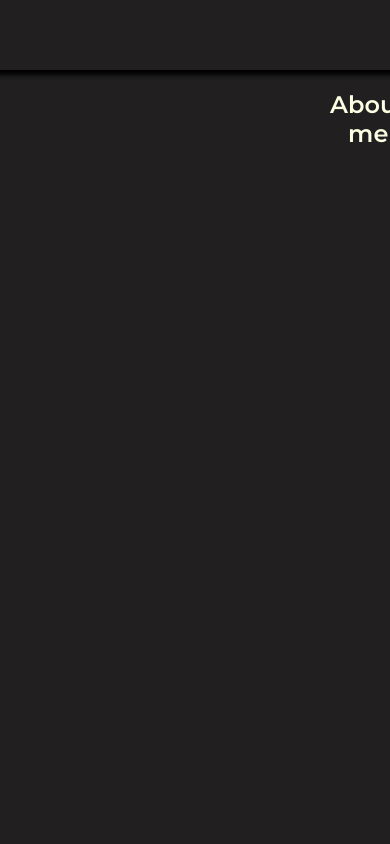
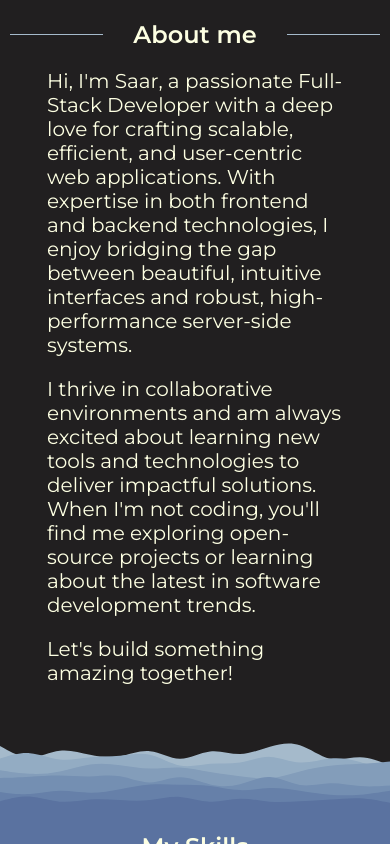
Before and after one commit to Saar25/saar25.github.io, a Next.js app: page / in a window 390 px wide. Built offline with nearby package versions, Linux system fonts and the light colour scheme.

Commit message:
added some responsivness to mobile

```diff
--- a/src/components/app/app.module.scss
+++ b/src/components/app/app.module.scss
@@ -14,6 +14,10 @@
         width: 100%;
         flex-shrink: 0;
         height: 70px;
+
+        @media only screen and (max-width: 700px) {
+            display: none;
+        }
 
         &::after {
             box-shadow: 0 10px 5px -5px black;
--- a/src/components/card-preview-list/card-preview-list.tsx
+++ b/src/components/card-preview-list/card-preview-list.tsx
@@ -20,7 +20,7 @@ export const CardPreviewList = ({ cards }: CardPreviewListProps) => {
                 loop={true}
                 centeredSlides={true}
                 autoplay={{ delay: 2500 }}
-                slidesPerView={5}
+                slidesPerView={4.5}
             >
                 {cards.map(card => (
                     <SwiperSlide className={styles['card-preview-list-swiper-slide']}>
--- a/src/components/card-preview/card-preview.module.scss
+++ b/src/components/card-preview/card-preview.module.scss
@@ -1,7 +1,8 @@
 @use '../../styles/variables.scss';
 
 .card-preview-container {
-    width: 200px;
+    width: 100%;
+
     .card-preview-rotation {
         transition: 200ms;
         margin: 30px 10px 0;
@@ -36,6 +37,7 @@
 
         .card-preview-image {
             width: 100%;
+            object-fit: contain;
             filter: drop-shadow(0 0 5px black);
         }
     }
--- a/src/components/main/main.module.scss
+++ b/src/components/main/main.module.scss
@@ -20,7 +20,11 @@
     }
 
     .main-section {
-        padding: 20px 300px;
+        padding: 20px min(20%, 300px);
+
+        @media only screen and (max-width: 700px) {
+            padding: 20px 10px;
+        }
 
         &:nth-of-type(1) {
             background-color: variables.$app-dark-color;
@@ -70,7 +74,7 @@
 
             &.about-me {
                 gap: 20px;
-                padding: 20px 100px;
+                padding: 20px min(10%, 100px);
             }
         }
     }
```
